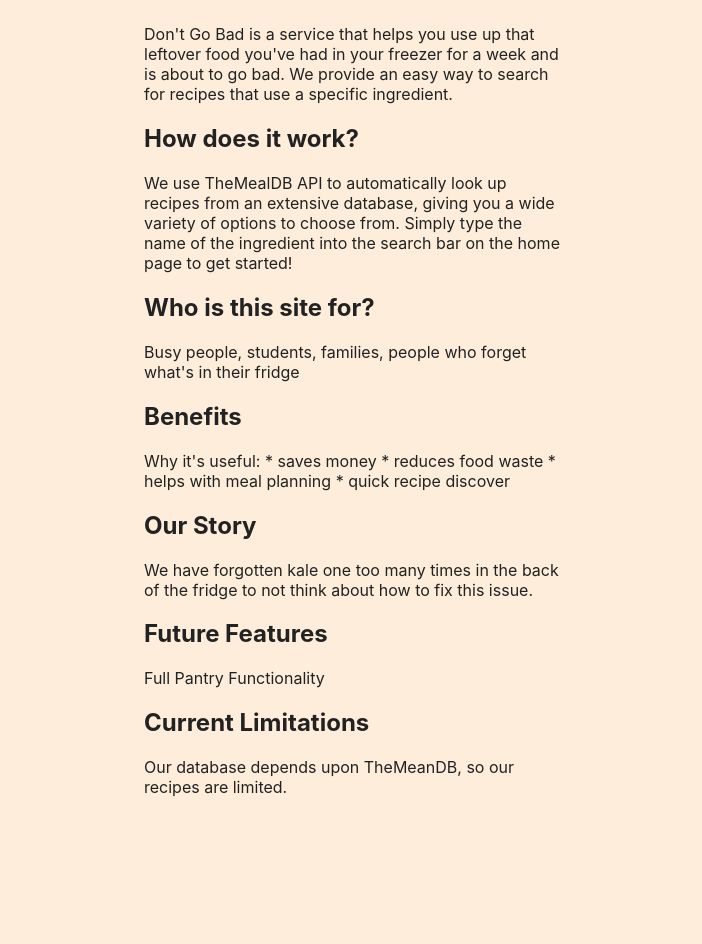
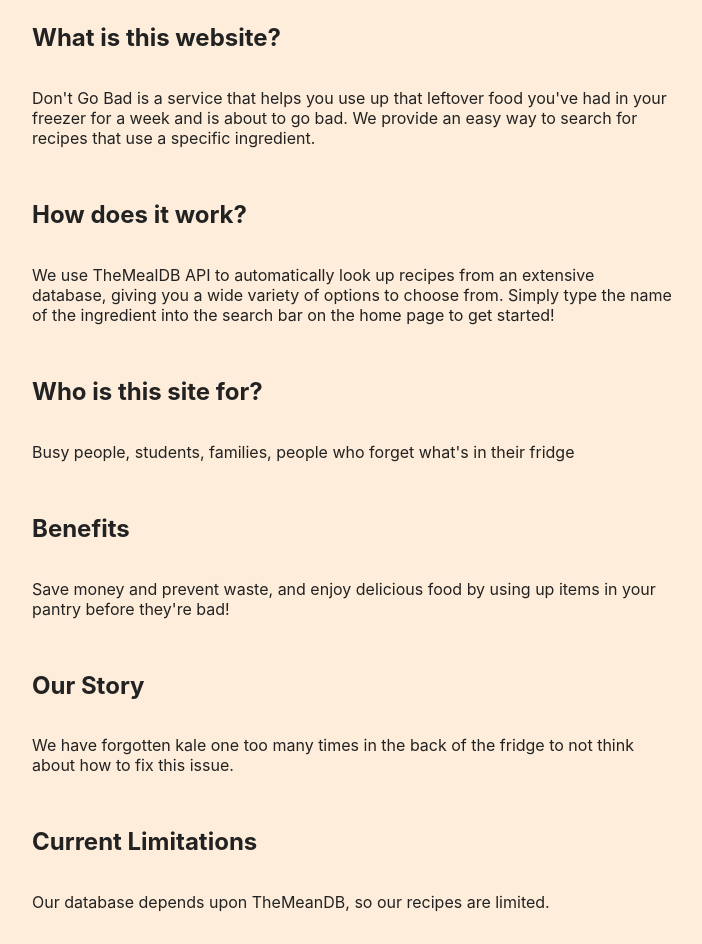
Before and after one commit to slav-gael/dont-go-bad, a Next.js app: page /about in a window 1280 px wide. Shown: the part 304-1248 px from the top of the page, without its empty margins (288-990 px from the left). Before the commit the page ends 1117 px from the top, so only its background shows below. Built offline with nearby package versions, Linux system fonts and the light colour scheme.

Commit message:
About page styling

```diff
--- a/app/about/About.css
+++ b/app/about/About.css
@@ -1,4 +1,19 @@
 .textBlurb {
-    max-width:26em;
-    margin:auto;
+    max-width: 40rem;
+    margin: 1rem auto;
+    padding: 0 .5rem;
+    display: flex;
+    flex-direction: column;
 }
+
+.textBlurb ul {
+    padding-left: 1.25rem;
+    margin-top: 0.5rem;
+}
+
+/* Mobile spacing */
+@media (max-width: 600px) {
+    .textBlurb {
+        margin: 1.5rem auto;
+    }
+}
--- a/app/about/page.tsx
+++ b/app/about/page.tsx
@@ -53,11 +53,7 @@ export default function AboutPage() {
                 Benefits
             </h2>
             <p>
-                Why it's useful:
-                * saves money
-                * reduces food waste
-                * helps with meal planning
-                * quick recipe discover
+                Save money and prevent waste, and enjoy delicious food by using up items in your pantry before they're bad!
             </p>
         </div>
         <div className="textBlurb">
@@ -66,14 +62,6 @@ export default function AboutPage() {
             </h2>
             <p>
                 We have forgotten kale one too many times in the back of the fridge to not think about how to fix this issue.
-            </p>
-        </div>
-        <div className="textBlurb">
-            <h2>
-                Future Features
-            </h2>
-            <p>
-                Full Pantry Functionality
             </p>
         </div>
         <div className="textBlurb">
--- a/app/components/NavBar/NavBar.css
+++ b/app/components/NavBar/NavBar.css
@@ -16,7 +16,6 @@
     border: 2px solid #b87f4a;
     border-radius: 6px;
     font-weight: bold;
-    text-decoration: none;
     color: black;
 }
 
```
